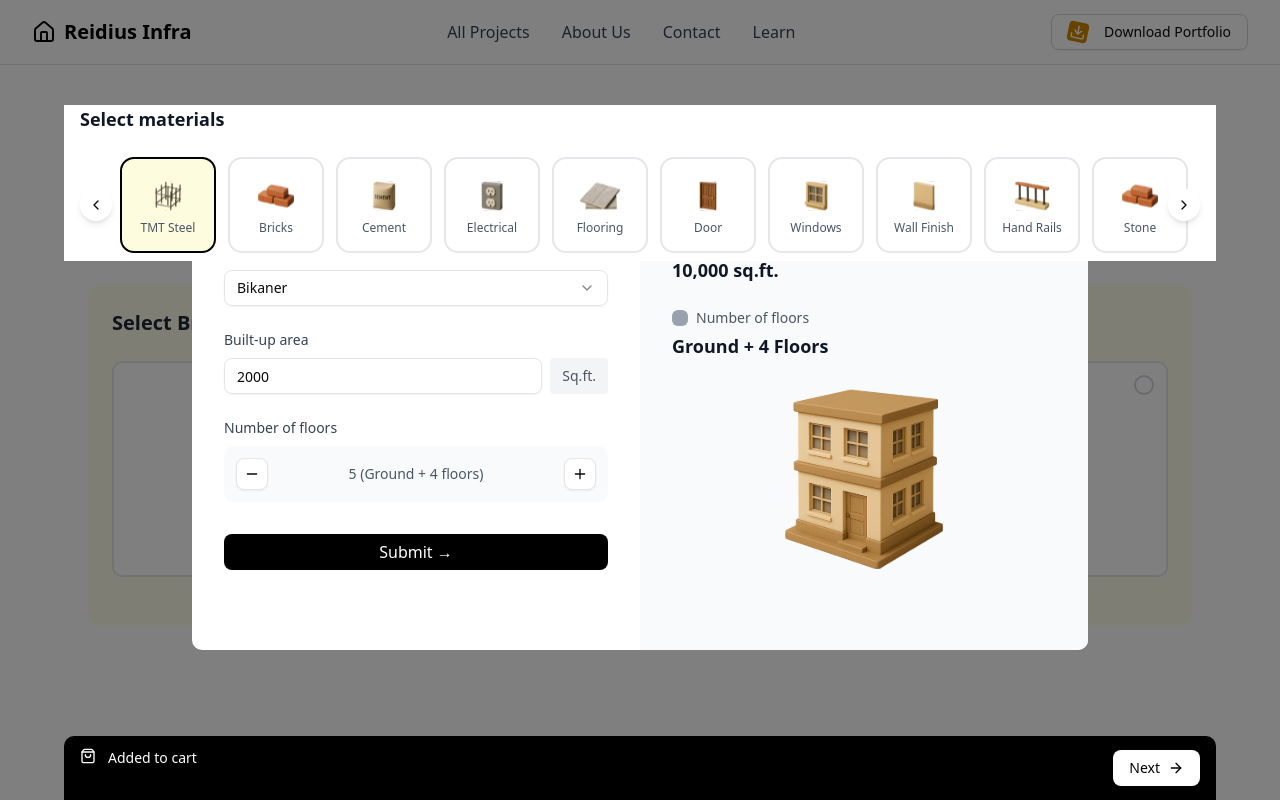
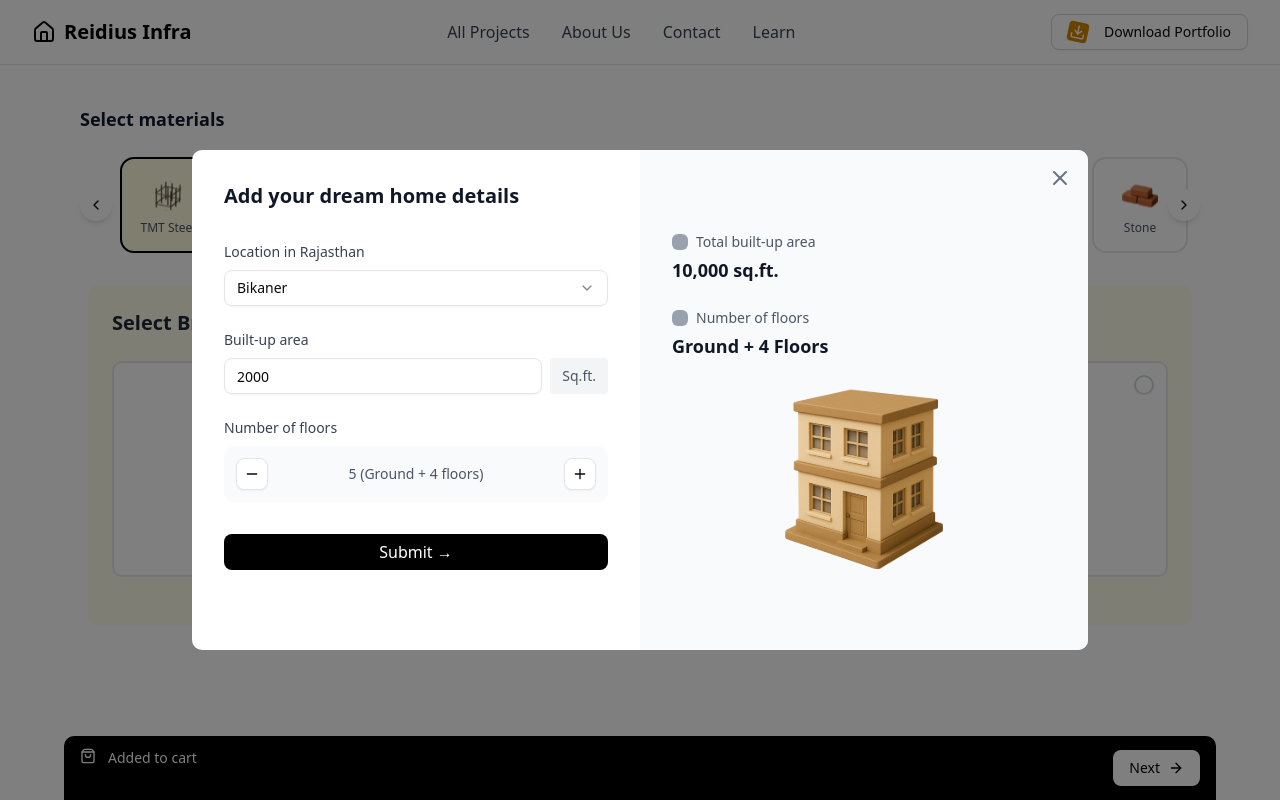
Before and after one commit to Darshancodes/construction-calculator, a Next.js app: page / in a window 1280 px wide. Built offline with nearby package versions, Linux system fonts and the light colour scheme.

Commit message:
fix z-ndex in modal

```diff
--- a/components/calculator/modals.tsx
+++ b/components/calculator/modals.tsx
@@ -22,7 +22,7 @@
   handleFloorsChange,
   handleSubmit,
 }) => (
-  <div className="fixed inset-0 bg-black/50 z-50 flex items-center justify-center p-4">
+  <div className="fixed inset-0 bg-black/50 z-[100] flex items-center justify-center p-4">
     <div className="bg-white rounded-lg w-full max-w-4xl mx-4 relative">
       {/* Close button */}
       <button
```
